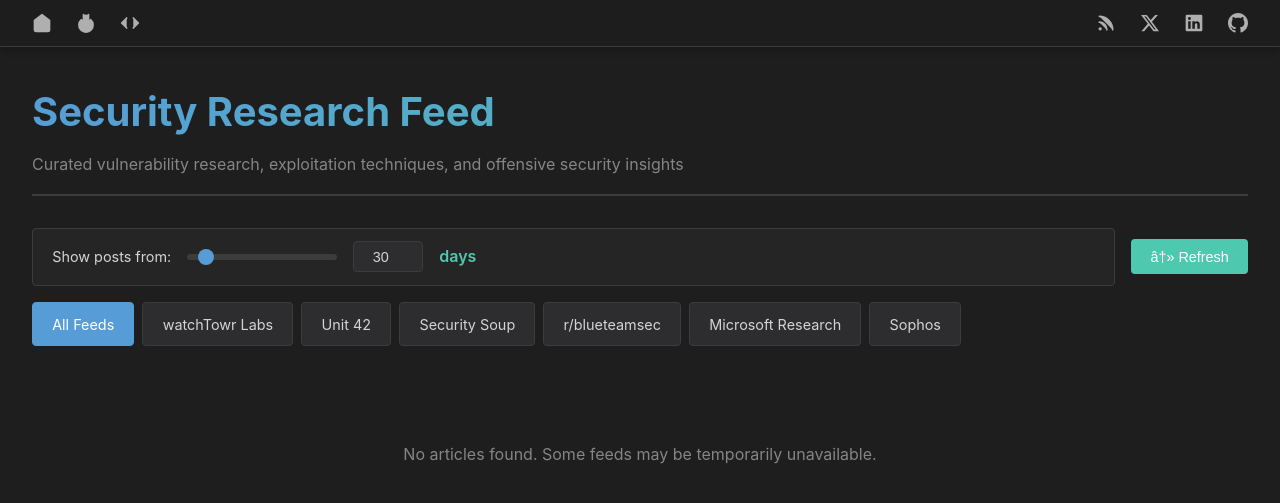
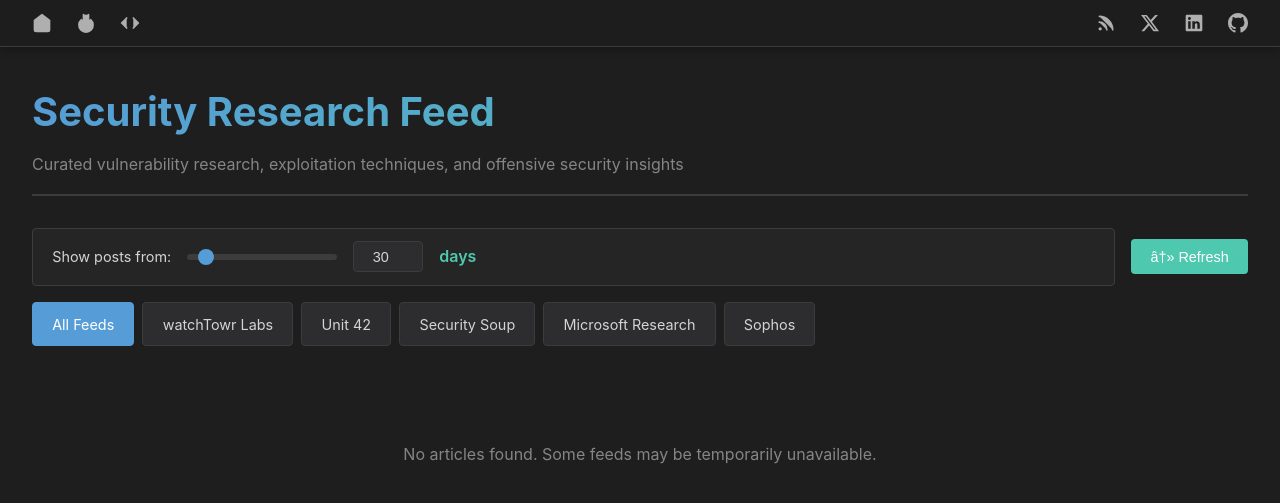
Before and after one commit to gottlabs/home, a Jekyll site: the page rss-reader.html, which Jekyll copies as it is, in a window 1280 px wide. Shown: the top 503 px of the page. Built offline with Jekyll 4.4.1, drawn with Linux system fonts in a browser that asks for light colours.

Commit message:
Update rss-reader.html

```diff
--- a/rss-reader.html
+++ b/rss-reader.html
@@ -55,7 +55,7 @@
   <meta charset="UTF-8">
   <meta name="viewport" content="width=device-width, initial-scale=1.0">
   <title>Security Research Feed · GOTT Labs</title>
-  <link rel="icon" type="image/png" href="{{ site.baseurl }}/assets/favicon.png">
+  <link rel="icon" type="image/png" href="/home/assets/favicon.png">
   <style>
     * {
       margin: 0;
@@ -448,7 +448,6 @@
         <div class="tab" onclick="filterFeed('watchtowr')">watchTowr Labs</div>
         <div class="tab" onclick="filterFeed('unit42')">Unit 42</div>
         <div class="tab" onclick="filterFeed('security-soup')">Security Soup</div>
-        <div class="tab" onclick="filterFeed('reddit')">r/blueteamsec</div>
         <div class="tab" onclick="filterFeed('microsoft')">Microsoft Research</div>
         <div class="tab" onclick="filterFeed('sophos')">Sophos</div>
       </div>
@@ -479,11 +478,6 @@
         id: 'security-soup',
         url: 'https://security-soup.net/feed/',
         title: 'Security Soup'
-      },
-      {
-        id: 'reddit',
-        url: 'https://www.reddit.com/r/blueteamsec/.rss',
-        title: 'r/blueteamsec'
       },
       {
         id: 'microsoft',
```
Also changed, not shown: other parts of rss-reader.html (+9 -0 lines).
